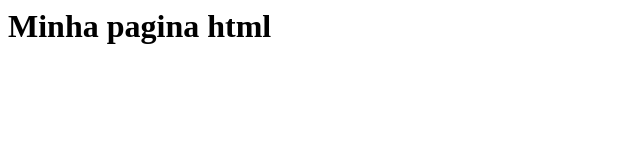
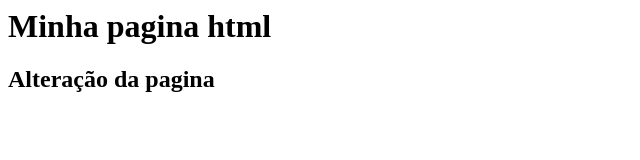
Before and after one commit to StacyLR/gama-no-github, a plain HTML site: page index.html in a window 1280 px wide. Shown: the whole page, without its empty margins (0-640 px from the left). Drawn offline with Linux system fonts and the light colour scheme.

Commit message:
Arquivo index.html atualizado novamente

```diff
--- a/index.html
+++ b/index.html
@@ -1,5 +1,6 @@
 <html>
 	<body>
 		<h1>Minha pagina html</h1>
+		<h2> Alteração da pagina</h2>
 		</body>
 	</html>
```
